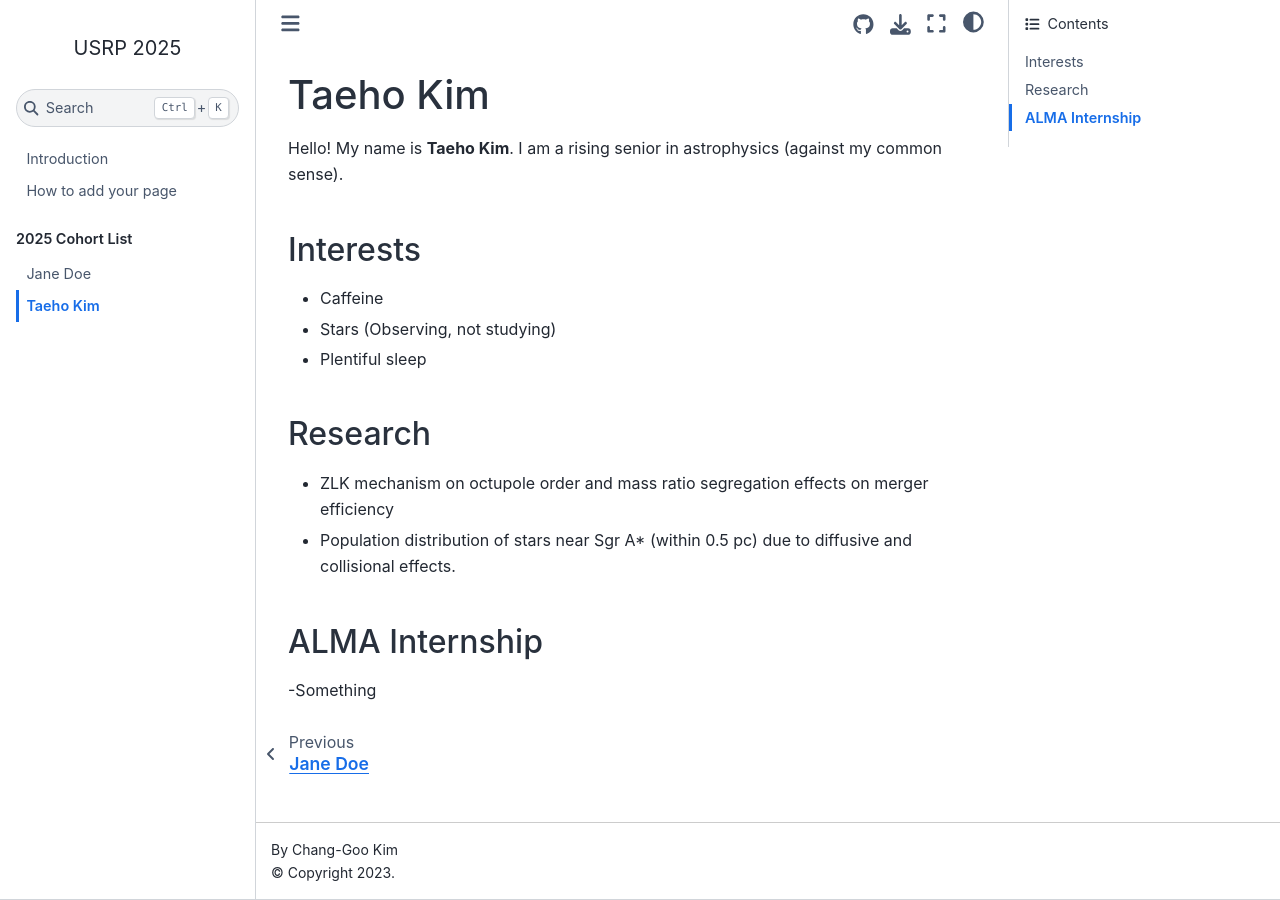
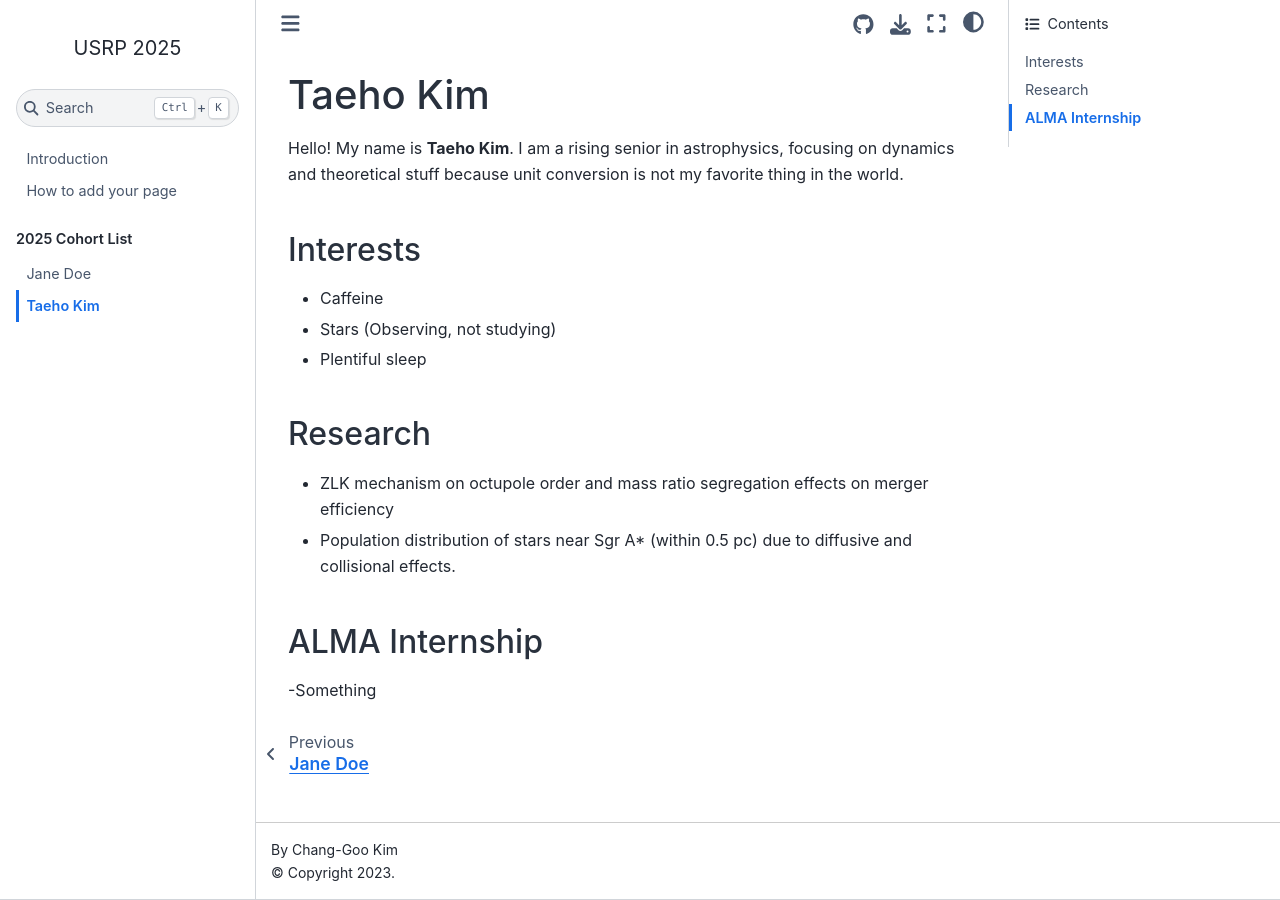
Before and after one commit to changgoo/usrp-introduction, a Jupyter Book: the page built from docs/students/taeho.md, in a window 1280 px wide. Built offline with Jupyter Book 1.0.4 settings and Sphinx 7.4.7 and the Sphinx Book theme 1.1.4, drawn with Linux system fonts in a browser that asks for light colours.

Commit message:
Update taeho.md

```diff
--- a/docs/students/taeho.md
+++ b/docs/students/taeho.md
@@ -1,6 +1,6 @@
 # Taeho Kim
 
-Hello! My name is **Taeho Kim**. I am a rising senior in astrophysics (against my common sense).
+Hello! My name is **Taeho Kim**. I am a rising senior in astrophysics, focusing on dynamics and theoretical stuff because unit conversion is not my favorite thing in the world.
 
 ## Interests
 
```
